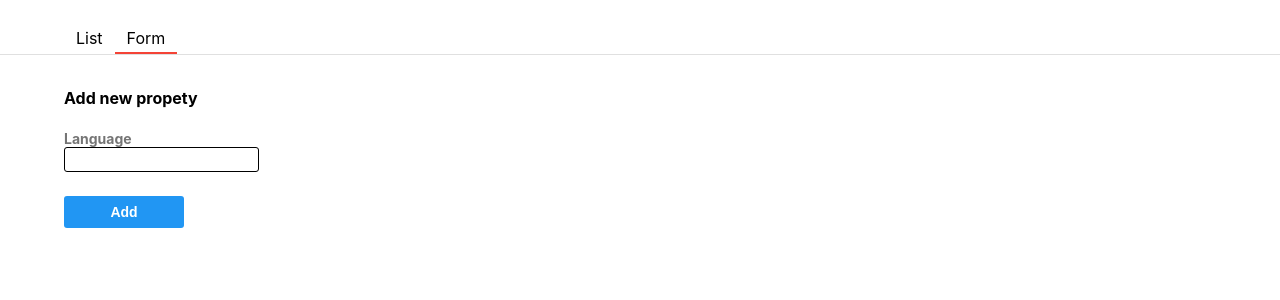
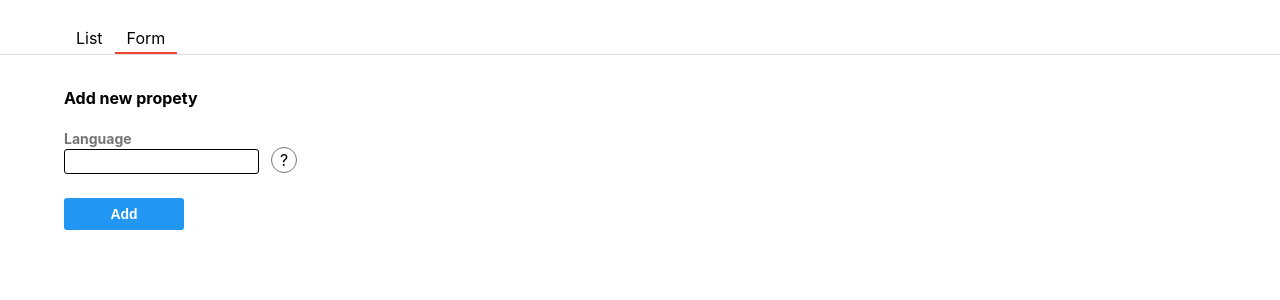
Before and after one commit to Smiyu-web/yt-react-tutorial, a React (Create React App) app: page / in a window 1280 px wide. Both pictures are taken after a click on the item "Form". Shown: the top 300 px of the page. Built offline with nearby package versions, Linux system fonts and the light colour scheme.

Commit message:
added ref

```diff
--- a/src/Form.js
+++ b/src/Form.js
@@ -3,6 +3,7 @@
 import styled from 'styled-components';
 import { TabBodyContainer } from './components/tab-body-container';
 import { FormModal } from './FormModal'
+import { Hint } from './Hint'
 
 const Label = styled.label`
   display: flex;
@@ -45,6 +46,7 @@
               setText(e.target.value)
             }
           />
+          <Hint />
         </div>
         <ButtonContainer>
           <FormButton>Add</FormButton>
--- /dev/null
+++ b/src/Hint.js
@@ -0,0 +1,55 @@
+import styled from 'styled-components';
+import { useState, useRef, useEffect } from 'react';
+
+const HintContainer = styled.div`
+  position: relative;
+  display: inline-flex;
+  margin-left: 12px;
+`
+
+const HintInner = styled.div`
+  display: flex;
+  justify-content: center;
+  align-items: center;
+  border-radius: 50%;
+  border: 1px solid #757575;
+  width: 24px;
+  height: 24px;
+  cursor: pointer;
+`
+const PopupContainer = styled.div`
+  position: absolute;
+  left: 88%;
+  bottom: 12px;
+  display: flex;
+  justify-content: center;
+  border: 1px solid black;
+  border-radius: 8px;
+  padding: 8px;
+  width: 140px;
+`
+
+export const Hint = () => {
+  const [showPopup, setShowPopup] = useState(false);
+
+  const ref = useRef(null)
+
+  useEffect(() => {
+    if (ref.current) ref.current.focus();
+  })
+
+  return(
+    <HintContainer>
+      <HintInner onClick={ () => setShowPopup(true) }>
+        ?
+      </HintInner>
+      {
+        showPopup && (
+          <PopupContainer ref={ref} onBlur={ () => setShowPopup(false) } tabIndex={0}>
+            Name of a language what you want to add
+          </PopupContainer>
+        )
+      }
+    </HintContainer>
+  )
+}
```
